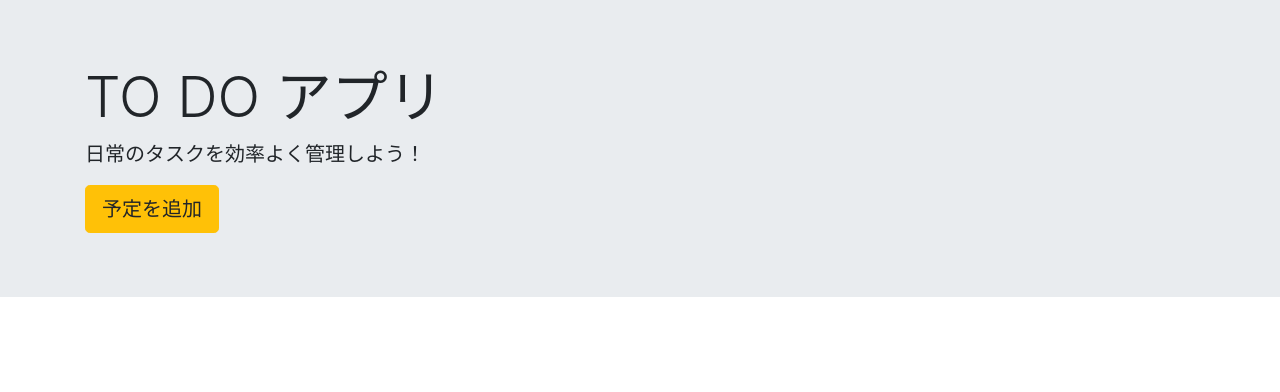
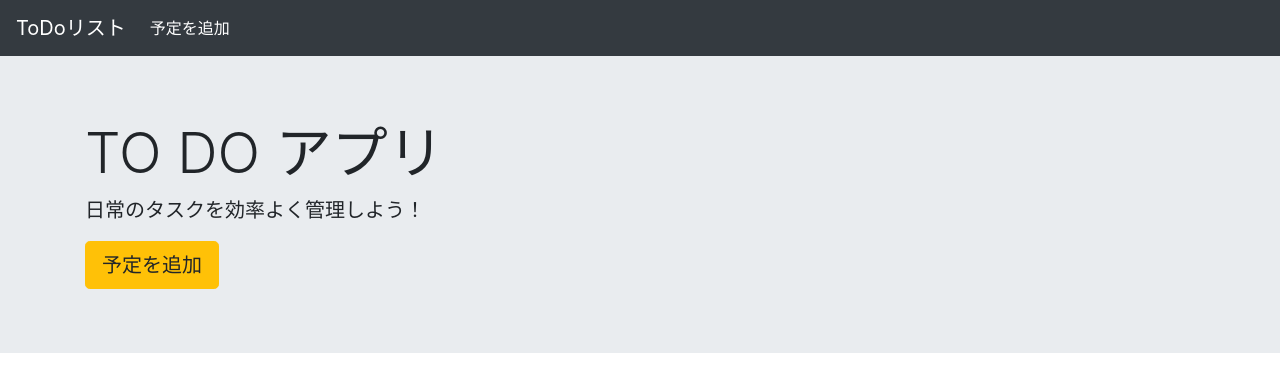
Before and after one commit to junkhp/todo_application, a Django app: template templates/todo/list.html in a window 1280 px wide. Shown: the top 392 px of the page. Run offline with Django 3.2, Linux system fonts and the light colour scheme; the template is opened without the code that fills it, so the values that code supplies are empty; some libraries are stand-ins or nearby versions.

Commit message:
navbarの追加と詳細画面から編集と削除を可能にした

```diff
--- a/templates/base.html
+++ b/templates/base.html
@@ -14,6 +14,21 @@
 </head>
 
 <body>
+    <nav class="navbar navbar-expand-lg navbar-dark bg-dark">
+        <a class="navbar-brand" href="{%url 'list'%}">ToDoリスト</a>
+        <button class="navbar-toggler" type="button" data-toggle="collapse" data-target="#navbarSupportedContent"
+            aria-controls="navbarSupportedContent" aria-expanded="false" aria-label="Toggle navigation">
+            <span class="navbar-toggler-icon"></span>
+        </button>
+
+        <div class="collapse navbar-collapse" id="navbarSupportedContent">
+            <ul class="navbar-nav mr-auto">
+                <li class="nav-item active">
+                    <a class="nav-link" href="{% url 'create' %}">予定を追加 <span class="sr-only">(current)</span></a>
+                </li>
+            </ul>
+        </div>
+    </nav>
 
     {% block header %}
 
--- a/templates/todo/detail.html
+++ b/templates/todo/detail.html
@@ -5,6 +5,10 @@
     <div class="container">
         <h1 class="display-4">詳細画面</h1>
         <p class="lead">タスクの詳細です</p>
+        <a href="{% url 'update' object.pk %}" class="btn btn-primary btn" tabindex="-1" role="button"
+            aria-disabled="true">編集</a>
+        <a href="{% url 'delete' object.pk%}" class="btn btn-danger btn" tabindex="-1" role="button"
+            aria-disabled="true">削除</a>
     </div>
 </div>
 {% endblock header %}
@@ -12,7 +16,7 @@
 {% block content %}
 <div class="container">
     <div class="alert alert-success" role="alert">
-        <p>タイトル：{{object.title}}</p>
+        <h1>タイトル：{{object.title}}</h1>
         <p>詳細：{{object.memo}}</p>
         <p>優先度：{{object.priority}}</p>
         <p>期日：{{object.duedate}}</p>
--- a/templates/todo/list.html
+++ b/templates/todo/list.html
@@ -13,6 +13,7 @@
 {% endblock header %}
 
 {% block content %}
+
 
 <div class="container">
     {% for item in object_list %}
```
Also changed, not shown: db.sqlite3.
